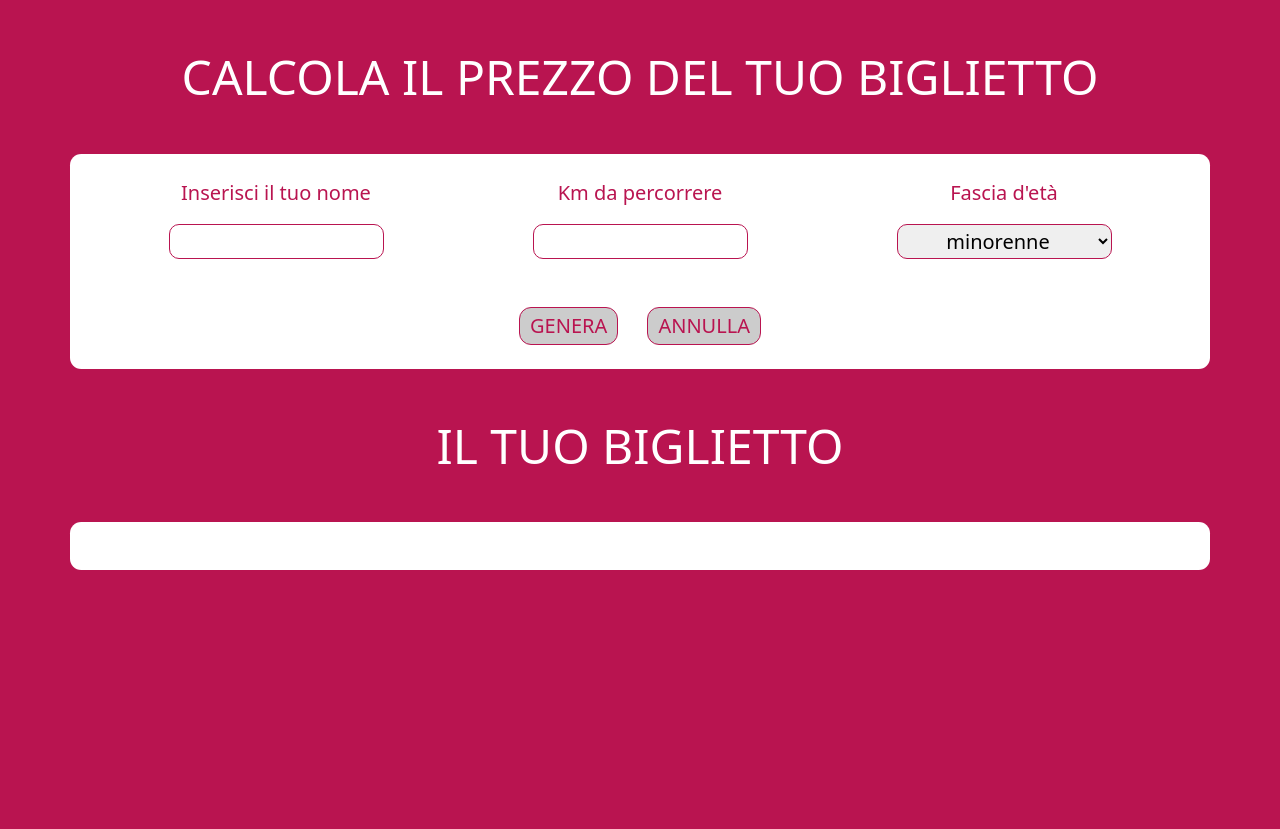
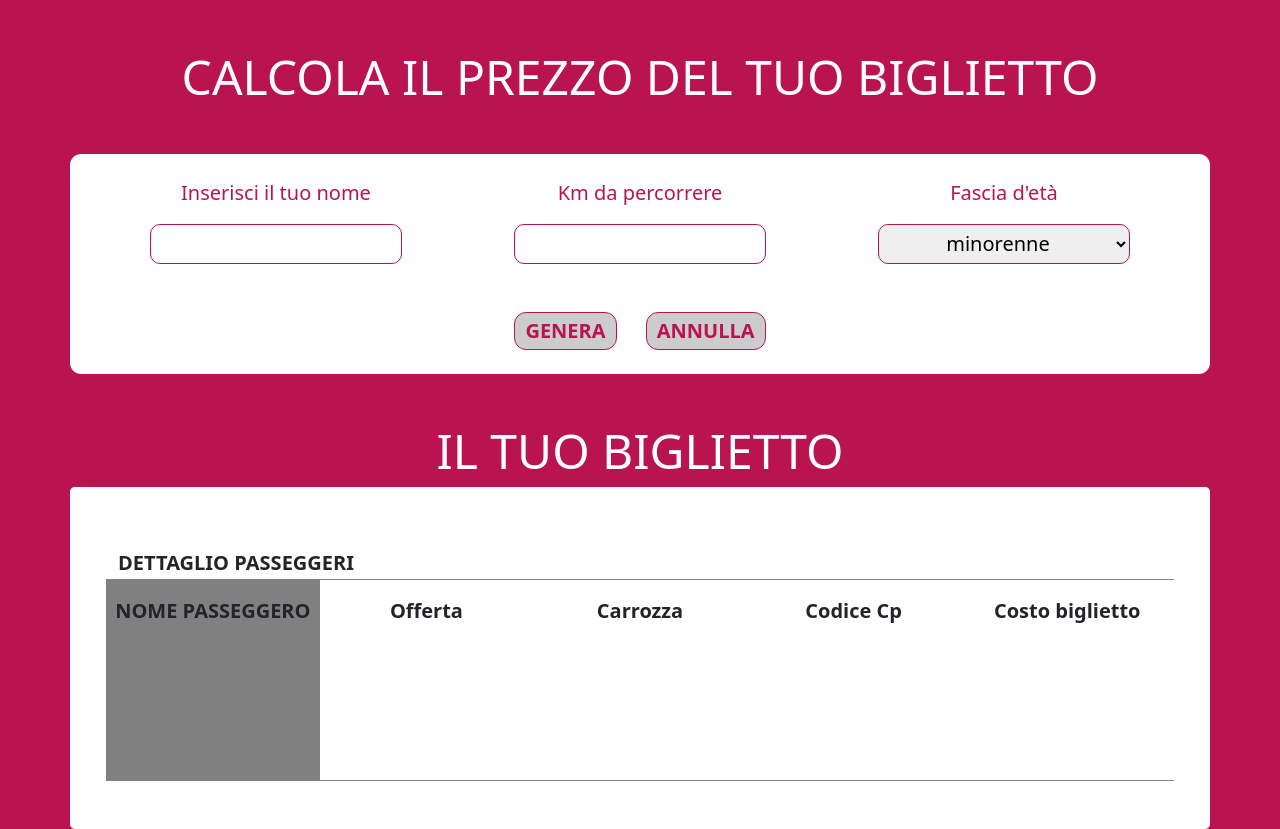
Before and after one commit to GianlucaGiovannini/js-biglietto-treno-form, a plain HTML site: page index.html in a window 1280 px wide. Before the commit the page ends 800 px from the top, so only its background shows below. Drawn offline with nearby package versions, Linux system fonts and the light colour scheme.

Commit message:
Code Review

```diff
--- a/assets/css/style.css
+++ b/assets/css/style.css
@@ -23,14 +23,23 @@ a {
     border-radius: 0.7rem;
 }
 
+.border_t_b {
+    border-top: 1px solid var(--bg-user);
+    border-bottom: 1px solid var(--bg-user);
+}
+
+.bg_nome_utente {
+    background-color: var(--bg-user);
+}
+
 label {
     color: var(--primary);
 }
 
 input,
 select {
-    width: 215px;
-    height: 35px;
+    width: 80%;
+    height: 40px;
     border: 1px solid var(--primary);
     border-radius: 10px;
     text-align: center;
@@ -43,3 +52,28 @@ button {
     border: 1px solid var(--primary);
     border-radius: 12px;
 }
+
+#ticket [class^=col] {
+    height: 200px;
+}
+
+.cards {
+    padding: 1rem 0.5rem;
+    display: flex;
+    flex-direction: column;
+    gap: 20%;
+}
+
+.card_top {
+    font-weight: 700;
+}
+
+.card_bottom {
+    font-weight: 500;
+}
+
+@media screen and (max-width:768px) {
+    .cards {
+        border: 1px solid var(--bg-user);
+    }
+}
--- a/assets/js/main.js
+++ b/assets/js/main.js
@@ -7,7 +7,6 @@ function generate() {
 
     // km percorsi
     let kmPercorso = document.getElementById("km_percorso").value;
-    document.getElementById("stamp_km").innerHTML = kmPercorso;
 
     // età
     let userEta = document.getElementById("fascia_eta").value;
@@ -34,5 +33,4 @@ function generate() {
     // codice cp
     const codiceCP = Math.floor(Math.random() * 100000);
     document.getElementById("n_cp").innerHTML = codiceCP;
-
 }
--- a/index.html
+++ b/index.html
@@ -13,11 +13,11 @@
 <body>
     <main id="site_main">
         <section id="price">
-            <h1 class="display-5 text-white text-uppercase text-center my-5">
+            <h1 class="display-5 fw-normal text-white text-uppercase text-center my-5">
                 Calcola il prezzo del tuo biglietto
             </h1>
             <div class="container bg-white p-4 rounded_7">
-                <div class="row row-cols-1 row-cols-md-3 g-4 g-md-5 justify-content-center text-center gy-3 px-4 fs-5">
+                <div class="row row-cols-1 row-cols-lg-3 g-4 g-md-5 justify-content-center text-center gy-3 px-4 fs-5">
                     <div class="col">
                         <label for="nome">Inserisci il tuo nome</label>
                         <div class="mt-3">
@@ -41,12 +41,12 @@
                         </div>
                     </div>
                     <div class="col">
-                        <button onclick="generate()" class="text-uppercase me-4">
-                    Genera
-                </button>
-                        <button class="text-uppercase">
-                    Annulla
-                    </button>
+                        <button onclick="generate()" class="text-uppercase me-4 fw-bold">
+                            Genera
+                        </button>
+                        <button class="text-uppercase fw-bold">
+                            Annulla
+                        </button>
                     </div>
                 </div>
                 <!-- /.row -->
@@ -55,21 +55,77 @@
         </section>
         <!-- /#price -->
         <section id="ticket">
-            <h2 class="display-5 text-white text-uppercase text-center my-5">
+            <h2 class="display-5 fw-normal text-white text-uppercase text-center mt-5 mb-2">
                 Il tuo biglietto
             </h2>
-            <div class="container bg-white p-4 rounded_7">
-                <span id="stamp_nome"></span>
-                <span id="stamp_km"></span>
+            <div class="container bg-white p-5 rounded-3">
+                <h5 class="fw-bold text-uppercase mt-3 mb-1">
+                    Dettaglio passeggeri
+                </h5>
+                <div class="row row-cols-2 row-cols-md-3 row-cols-lg-5 border_t_b justify-content-center text-center fs-5">
+                    <div class="cols p-0">
+                        <div class="cards h-100 bg_nome_utente">
+                            <div class="card_top text-uppercase">
+                                Nome passeggero
+                            </div>
+                            <div class="card_bottom">
+                                <div id="stamp_nome" class="text-capitalize fw-bolder"></div>
+                            </div>
+                        </div>
+                    </div>
+                    <div class="cols p-0">
+                        <div class="cards h-100">
+                            <div class="card_top">
+                                Offerta
+                            </div>
+                            <div class="card_bottom">
+                                <div id="tipo_offerta"></div>
+                            </div>
+                        </div>
+                    </div>
+                    <div class="cols p-0">
+                        <div class="cards h-100">
+                            <div class="card_top">
+                                Carrozza
+                            </div>
+                            <div class="card_bottom">
+                                <div id="n_carrozza"></div>
+                            </div>
+                        </div>
+                    </div>
+                    <div class="cols p-0">
+                        <div class="cards h-100">
+                            <div class="card_top">
+                                Codice Cp
+                            </div>
+                            <div class="card_bottom">
+                                <div id="n_cp"></div>
+                            </div>
+                        </div>
+                    </div>
+                    <div class="cols p-0">
+                        <div class="cards h-100">
+                            <div class="card_top">
+                                Costo biglietto
+                            </div>
+                            <div class="card_bottom">
+                                <div id="price_ticket"></div>
+                            </div>
+                        </div>
+                    </div>
+                </div>
+                <!-- /.row -->
 
-                <span id="tipo_offerta"></span>
-                <span id="n_carrozza"></span>
-                <span id="n_cp"></span>
-                <span id="price_ticket"></span>
+
+
             </div>
             <!-- /.container -->
         </section>
         <!-- /#ticket -->
+
+
+
+
 
 
     </main>
```
